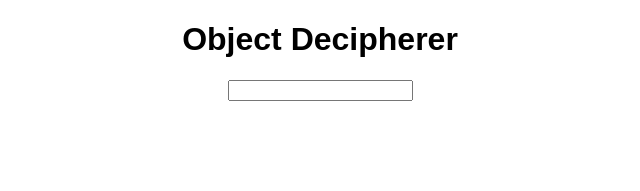
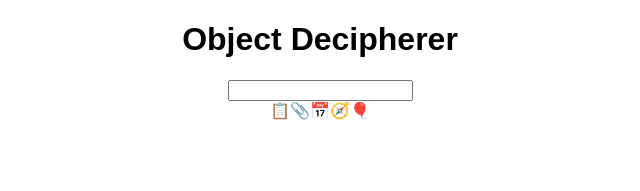
Before and after one commit to sushil-mod/Object-evaluator, a React (Create React App) app: page / in a window 1280 px wide. Shown: the top 191 px of the page, without its empty margins (320-960 px from the left). Built offline with nearby package versions, Linux system fonts and the light colour scheme.

Commit message:
feat: added events and i/o

```diff
--- a/src/App.js
+++ b/src/App.js
@@ -11,10 +11,25 @@ const objectdb = {
 var objectarray = Object.keys(objectdb);
 
 export default function App() {
+  function onchangehandler(event) {
+    console.log(event.target.value);
+  }
+
+  function onclickhandler() {
+    console.log("clicked");
+  }
+
   return (
     <div className="App">
       <h1>Object Decipherer</h1>
-      <input></input>
+      <input onChange={onchangehandler}></input>
+      <div>
+        {objectarray.map((item) => (
+          <span key={item} onClick={onclickhandler}>
+            {item}
+          </span>
+        ))}
+      </div>
     </div>
   );
 }
```
